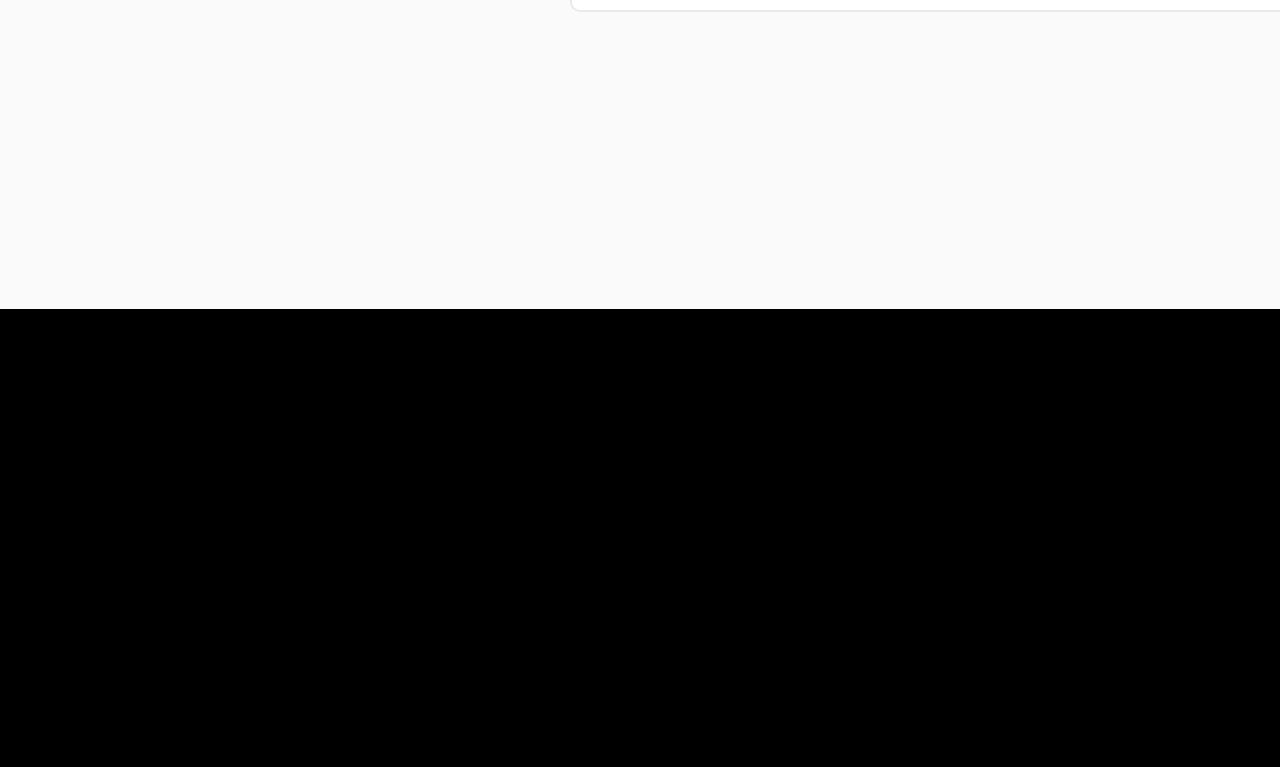
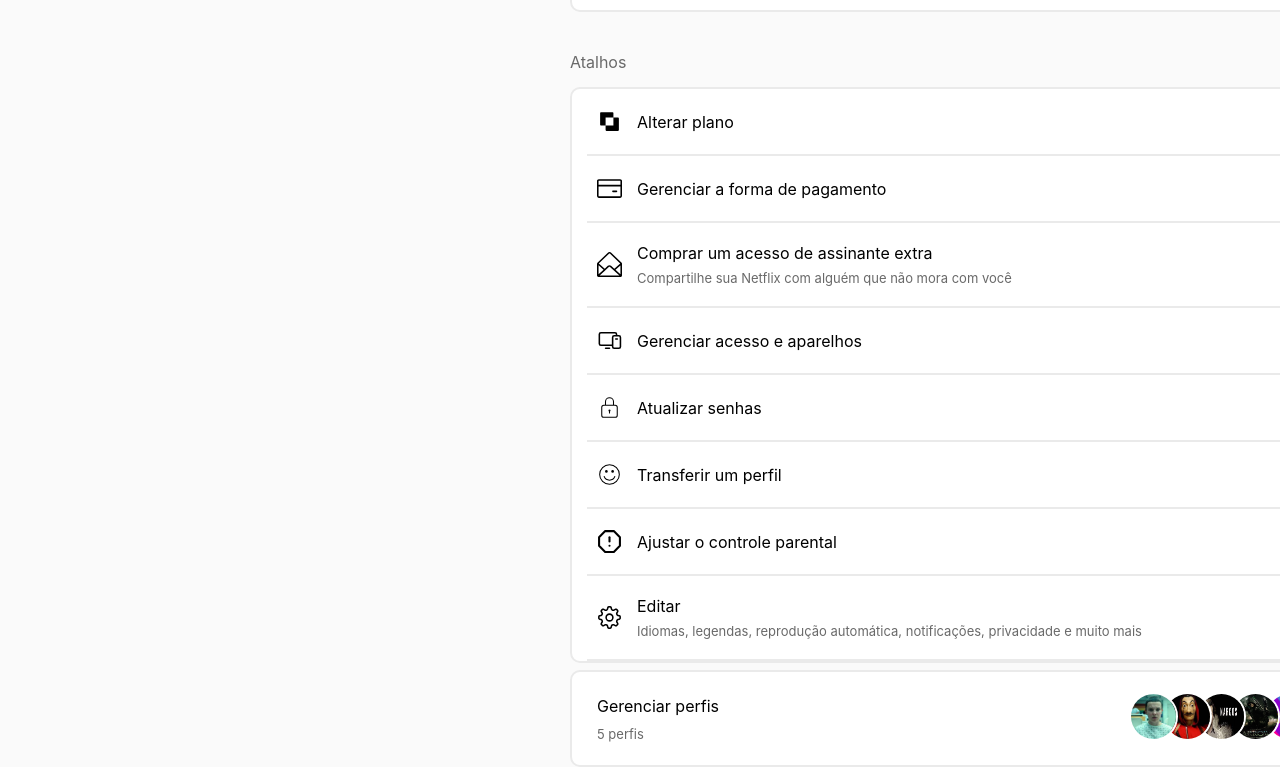
Before and after one commit to givanildsss444/netflix, a React app: page /config in a window 1280 px wide. Shown: the part 491-1258 px from the top of the page. Before the commit the page ends 800 px from the top, so only its background shows below. Built offline with nearby package versions, Linux system fonts and the light colour scheme.

Commit message:
Update page Config.js

```diff
--- /dev/null
+++ b/src/Components/Atalhos.css
@@ -0,0 +1,63 @@
+#ata{
+    margin-top: 40px;
+    color: rgb(105, 105, 105);
+
+}
+
+.atalhos{
+    display: flex;
+    flex-direction: column;
+    justify-content: space-between;
+    background-color: white;
+    border: #EAEAEA solid 2px;
+    width: 780px;
+    border-radius: 10px;
+    padding-top: 20px;
+
+}
+
+.sessao{
+    display: flex;
+    align-items: center;
+    justify-content: space-between;
+    padding-bottom: 20px;
+    padding-left: 10px;
+    border-bottom: #EAEAEA 2px solid;
+    margin-left: -10px;
+    margin-right: -10px;
+
+}
+
+.tt{
+    display: flex;
+    align-items: center;
+    gap:15px;
+
+}
+
+.iconesatalhos{
+    width: 25px;
+    height: 25px;
+
+}
+
+.alinhamento1{
+    display: flex;
+    flex-direction: column;
+    padding-left: 25px;
+    padding-right: 25px;
+    gap: 20px;
+
+
+}
+
+.infoExtra{
+    display: flex;
+    flex-direction: column;
+    gap: 7px;
+}
+
+.extra{
+    color: rgb(105, 105, 105);
+    font-size: 13px;
+}
--- /dev/null
+++ b/src/Components/Atalhos.js
@@ -0,0 +1,146 @@
+import './Atalhos.css'
+import { PiExcludeSquareFill } from "react-icons/pi";
+import { IoIosArrowForward } from "react-icons/io";
+import { GoCreditCard } from "react-icons/go";
+import { SlEnvelopeOpen } from "react-icons/sl";
+import { PiDevices } from "react-icons/pi";
+import { CiLock } from "react-icons/ci";
+import { CiFaceSmile } from "react-icons/ci";
+import { FiAlertOctagon } from "react-icons/fi";
+import { GoGear } from "react-icons/go";
+
+function Atalhos() {
+
+    return(
+        <div className='conteudo'>
+
+                <span id='ata'>Atalhos</span>
+
+                <div className='atalhos'>
+            <div className='alinhamento1'>
+
+                    <div className='sessao'>
+
+                        <div className='tt'>
+                            <PiExcludeSquareFill  className='iconesatalhos' />
+                            <span>Alterar plano</span>
+                        </div>
+
+                        <IoIosArrowForward />
+
+                    </div>
+
+                    {/*-----------------------------------------------------------------*/}
+
+                    <div className='sessao'>
+
+                        <div className='tt'>
+                            <GoCreditCard className='iconesatalhos'/>
+                            <span>Gerenciar a forma de pagamento</span>
+                        </div>
+
+                        <IoIosArrowForward />
+
+                    </div>
+
+                    {/*-----------------------------------------------------------------*/}
+
+                    <div className='sessao'>
+
+                        <div className='tt'>
+                            <SlEnvelopeOpen className='iconesatalhos'/>
+                            <div className='infoExtra'>
+                                <span>Comprar um acesso de assinante extra</span>
+                                <span className='extra'>Compartilhe sua Netflix com alguém que não mora com você</span>
+                            </div>
+                        </div>
+
+                        <IoIosArrowForward />
+
+                    </div>
+
+                    {/*-----------------------------------------------------------------*/}
+
+                    <div className='sessao'>
+
+                        <div className='tt'>
+                            <PiDevices className='iconesatalhos'/>
+                            <span>Gerenciar acesso e aparelhos</span>
+                        </div>
+
+                        <IoIosArrowForward />
+
+                    </div>
+
+                    {/*-----------------------------------------------------------------*/}
+
+                    <div className='sessao'>
+
+                        <div className='tt'>
+                            <CiLock className='iconesatalhos'/>
+                            <span>Atualizar senhas</span>
+                        </div>
+
+                        <IoIosArrowForward />
+
+                    </div>
+
+                    {/*-----------------------------------------------------------------*/}
+
+                    <div className='sessao'>
+
+                        <div className='tt'>
+                            <CiFaceSmile className='iconesatalhos'/>
+                            <span>Transferir um perfil</span>
+                        </div>
+
+                        <IoIosArrowForward />
+
+                    </div>
+
+                    {/*-----------------------------------------------------------------*/}
+
+                    <div className='sessao'>
+
+                        <div className='tt'>
+                            <FiAlertOctagon className='iconesatalhos'/>
+                            <span>Ajustar o controle parental</span>
+                        </div>
+
+                        <IoIosArrowForward />
+
+                    </div>
+
+                    {/*-----------------------------------------------------------------*/}
+
+                    <div className='sessao'>
+
+                        <div className='tt'>
+                            <GoGear className='iconesatalhos'/>
+                            <div className='infoExtra'>
+                                <span>Editar</span>
+                                <span className='extra'>Idiomas, legendas, reprodução automática, notificações, privacidade e muito mais</span>
+                            </div>
+                        </div>
+
+                        <IoIosArrowForward />
+
+                    </div>
+
+                    {/*-----------------------------------------------------------------*/}
+
+
+
+                </div>
+
+            </div>
+
+        </div>
+
+
+    );
+
+
+}
+
+export default Atalhos;
--- a/src/Components/BarraConfig.js
+++ b/src/Components/BarraConfig.js
@@ -6,10 +6,6 @@ import { IoMdArrowDropdown } from "react-icons/io";
 function BarraConfig() {
 
     return(
-
-
-
-
             <div className="navegueconfig">
 
                 <img src={logo} class="imagem"></img>
@@ -20,9 +16,7 @@ function BarraConfig() {
                 </div>
             </div>
 
-
     );
-
 
 }
 
--- a/src/Components/BotaoVazado.js
+++ b/src/Components/BotaoVazado.js
@@ -3,7 +3,6 @@ import "./BotaoVazado.css"
 function BotaoVazado () {
 
     return(
-
         <span className="botao-vazado">
             GERENCIAR PERFIL
         </span>
--- /dev/null
+++ b/src/Components/Final.css
@@ -0,0 +1,74 @@
+.conteudo{
+    display: flex;
+    flex-direction: column;
+    color: black;
+    gap:15px;
+
+}
+
+.geren{
+    display: flex;
+    flex-direction: column;
+    justify-content: space-between;
+    background-color: white;
+    border: #EAEAEA solid 2px;
+    width: 780px;
+    border-radius: 10px;
+    padding-top: 20px;
+    padding-bottom: 20px;
+    margin-top: 7px;
+}
+
+.palavras{
+    display: flex;
+    flex-direction: column;
+    gap: 10px;
+}
+
+.extra{
+    color: rgb(105, 105, 105);
+    font-size: 13px;
+
+}
+
+.geralFim{
+    display: flex;
+    flex-direction: row;
+    align-items: center;
+    justify-content: space-between;
+    margin-right: -10px;
+
+}
+
+.alinhamento2{
+    display: flex;
+    flex-direction: column;
+    padding-left: 25px;
+    padding-right: 25px;
+    gap: 20px;
+
+}
+
+.juntos{
+    display: flex;
+    flex-direction: row;
+    align-items: center;
+    gap: 7px;
+}
+
+.fotoFim{
+    height: 45px;
+    width: 45px;
+    border-radius: 100%;
+    margin-left: -20px; /* Aumenta a sobreposição */
+    border: 2px solid white; /* Adiciona borda para melhor visualização */
+    position: relative;
+
+
+}
+
+.fotoFim:nth-child(1) { z-index: 5; }
+.fotoFim:nth-child(2) { z-index: 4; margin-left: -15px; }
+.fotoFim:nth-child(3) { z-index: 3; margin-left: -15px; }
+.fotoFim:nth-child(4) { z-index: 2; margin-left: -15px; }
+.fotoFim:nth-child(5) { z-index: 1; margin-left: -15px; }
--- /dev/null
+++ b/src/Components/Final.js
@@ -0,0 +1,52 @@
+import "./Final.css";
+import { IoIosArrowForward } from "react-icons/io";
+import onze from "../Imagens/eleven.jpeg";
+import papel from "../Imagens/lacasa.jpeg";
+import narcos from "../Imagens/narcos.jpeg";
+import arrow from "../Imagens/arrow.jpg";
+import kids from "../Imagens/kids.png";
+
+function Final () {
+
+    return(
+        <div className="conteudo">
+
+            <div className="geren">
+
+                <div className="alinhamento2">
+
+                    <div className="geralFim">
+                        <div className="palavras">
+                            <span>Gerenciar perfis</span>
+                            <span className='extra'>5 perfis</span>
+
+                        </div>
+                            <div className="juntos">
+                                <div className="cincoPerfil">
+                                    <img src={onze} className="fotoFim"></img>
+                                    <img src={papel} className="fotoFim"></img>
+                                    <img src={narcos} className="fotoFim"></img>
+                                    <img src={arrow} className="fotoFim"></img>
+                                    <img src={kids} className="fotoFim"></img>
+                                </div>
+                                    <IoIosArrowForward />
+                            </div>
+                    </div>
+
+                </div>
+
+            </div>
+
+        </div>
+
+
+
+
+    );
+
+
+
+
+}
+
+export default Final;
--- a/src/Components/MenuLateral.css
+++ b/src/Components/MenuLateral.css
@@ -21,6 +21,14 @@
     padding: 10px;
     gap: 12px;
     transition: background-color 70ms ease;
+    text-decoration: none;
+}
+
+a{
+    display: flex;
+    align-items: center;
+    justify-content: center;
+    gap: 10px;
 
 }
 
--- a/src/Components/MenuLateral.js
+++ b/src/Components/MenuLateral.js
@@ -5,22 +5,21 @@ import { IoShieldCheckmarkOutline } from "react-icons/io5";
 import { PiDevicesLight } from "react-icons/pi";
 import { CiFaceSmile } from "react-icons/ci";
 import { FaArrowLeft } from "react-icons/fa6";
+import { Link } from "react-router-dom";
 
 function MenuLateral() {
 
     return(
-
         <div className="lateral">
 
-            <div className="secao">
-                <FaArrowLeft className="icon" />
-                <a>Voltar à Netflix</a>
-
+            <div className="secao link" id="back-buttom">
+                <Link to="/home">
+                    <FaArrowLeft className="icon" />
+                    <a>Voltar à Netflix</a>
+                </Link>
             </div>
 
-
             <div >
-
 
                 <div className="secao">
                     <PiHouseFill className="icon" />
--- a/src/Components/NavBar.css
+++ b/src/Components/NavBar.css
@@ -18,6 +18,8 @@
 }
 
 .link{
+    color: white;
+    text-decoration: none;
     cursor: pointer;
     transition:  color 200ms ease;
 
--- a/src/Components/NavBar.js
+++ b/src/Components/NavBar.js
@@ -10,7 +10,9 @@ function NaveBar (){
         <div className="nav-bar">
             <div className="navegue">
                 <img src={logo} class="imagem"></img>
-                <a className="link">Início</a>
+                <Link to="/home">
+                    <a className="link">Início</a>
+                </Link>
                 <a className="link">Séries</a>
                 <a className="link">Filmes</a>
                 <a className="link">Bombando</a>
--- a/src/pages/Config.css
+++ b/src/pages/Config.css
@@ -11,12 +11,6 @@
     flex-direction: row;
     padding-left: 270px;
     padding-top: 130px;
-
+    background-color: #FAFAFA;
 
 }
-
-.pai-conta{
-
-
-
-}
--- a/src/pages/Config.js
+++ b/src/pages/Config.js
@@ -2,6 +2,8 @@ import './Config.css';
 import MenuLateral from '../Components/MenuLateral';
 import BarraConfig from '../Components/BarraConfig';
 import Conta from '../Components/Conta'
+import Atalhos from '../Components/Atalhos';
+import Final from '../Components/Final';
 
 function Config() {
 
@@ -25,6 +27,8 @@ function Config() {
 
 
                         <Conta />
+                        <Atalhos />
+                        <Final />
 
                     </div>
 
```
